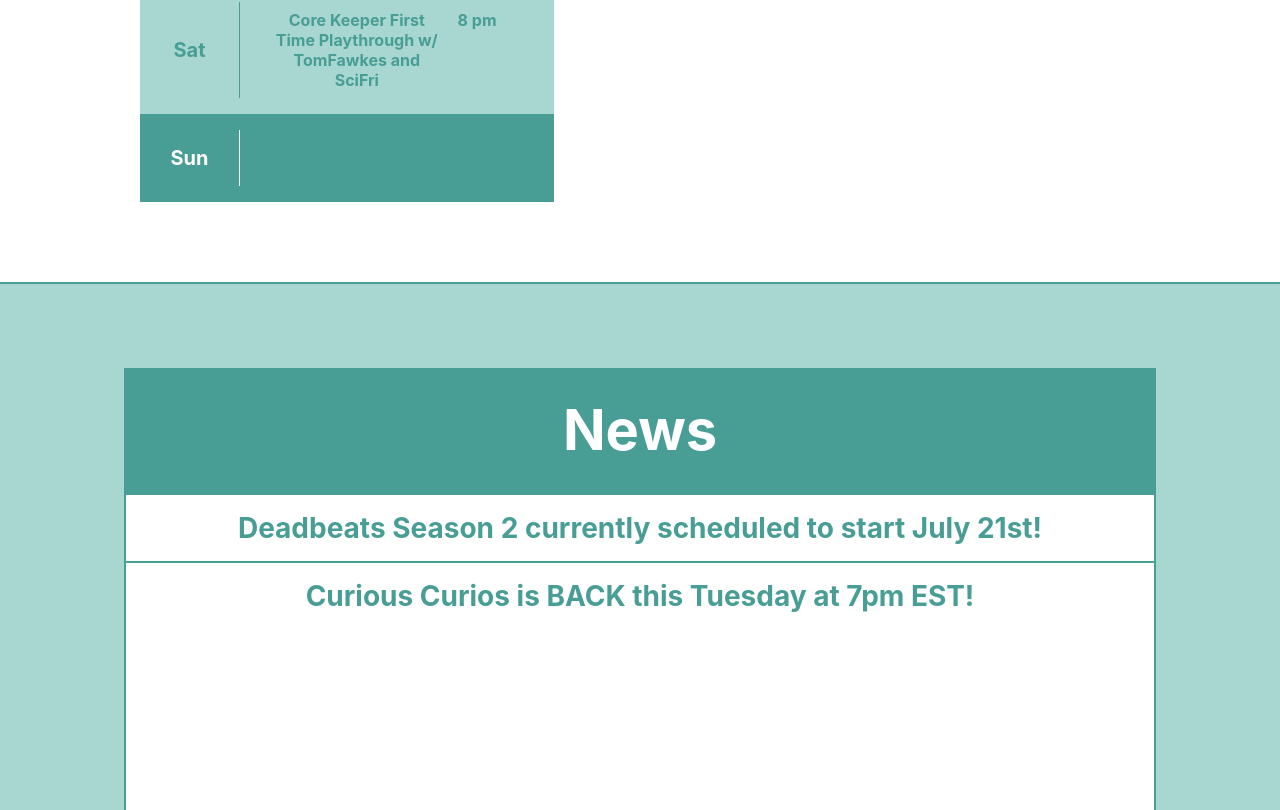
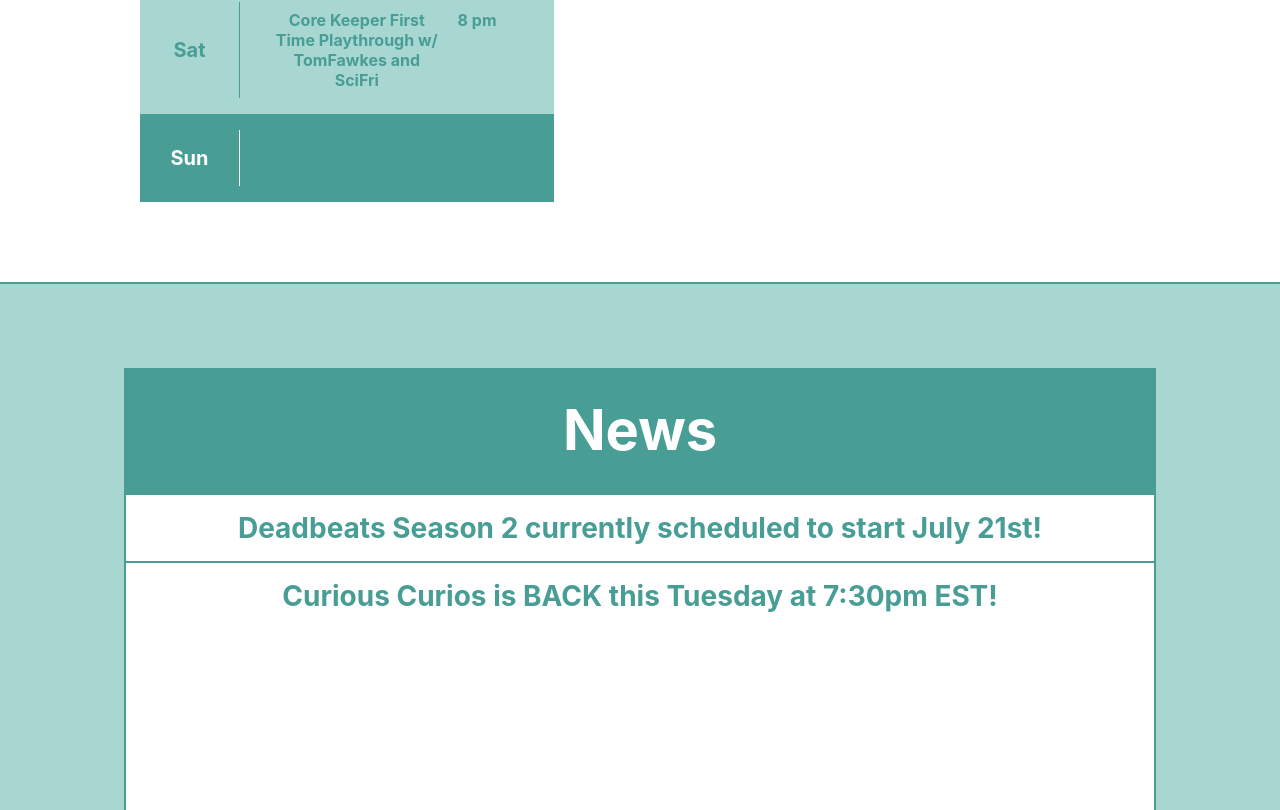
Before and after one commit to jrthayer/WorldOfIo.info, a React (Create React App) app: page / in a window 1280 px wide. Shown: the part 1462-2272 px from the top of the page. Built offline with nearby package versions, Linux system fonts and the light colour scheme.

Commit message:
Add schedule change

```diff
--- a/src/data/news.js
+++ b/src/data/news.js
@@ -3,7 +3,7 @@ export default [
         header: "Deadbeats Season 2 currently scheduled to start July 21st!",
     },
     {
-        header: "Curious Curios is BACK this Tuesday at 7pm EST!",
+        header: "Curious Curios is BACK this Tuesday at 7:30pm EST!",
     },
     // {
     //     header: "Phase 3 Groups Announced",
--- a/src/data/schedule.js
+++ b/src/data/schedule.js
@@ -9,7 +9,7 @@ export default [
     {
         day: "tuesday",
         hours: 19,
-        minutes: 0,
+        minutes: 30,
         timezone: "est",
         name: "Curious Curios",
     },
```
